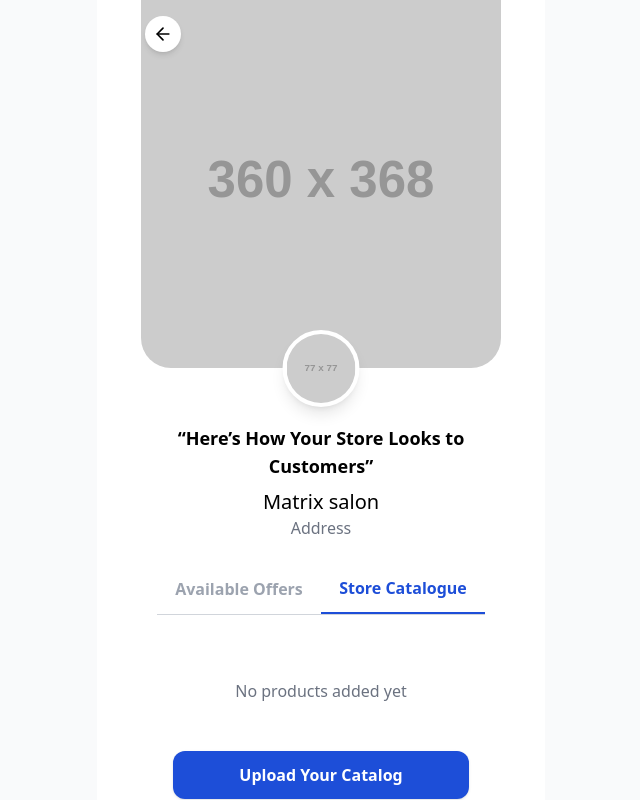
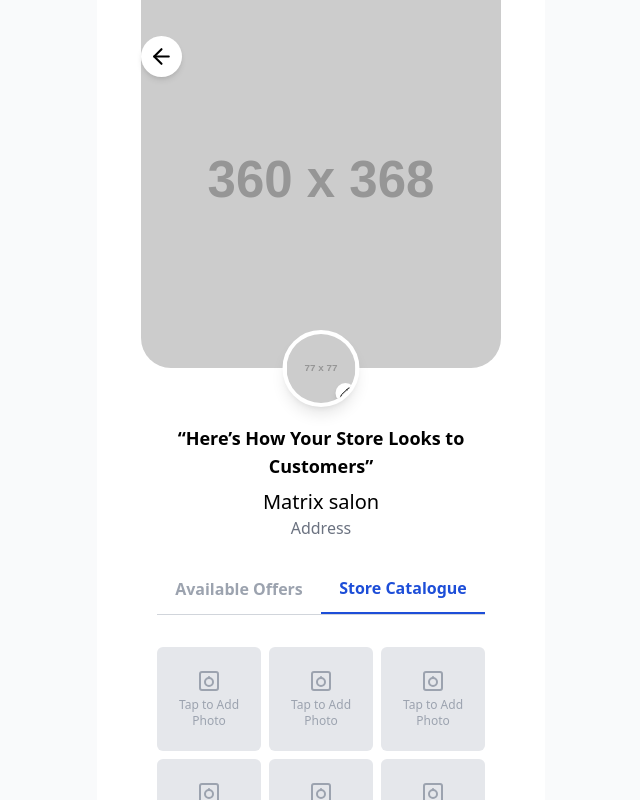
Before and after one commit to DevxD98/Owner-s-page, a React (Vite) app: page /store in a window 1280 px wide. Both pictures are taken after a click on the button "Upload Your Catalog". Shown: the top 800 px of the page, without its empty margins (319-959 px from the left). Built offline with nearby package versions, Linux system fonts and the light colour scheme.

Commit message:
feat: update StorePage with banner adjustment and posts container

```diff
--- a/src/pages/StorePage.jsx
+++ b/src/pages/StorePage.jsx
@@ -1,5 +1,5 @@
-import React, { useState } from 'react';
-import { ArrowLeft } from 'lucide-react';
+import React, { useState, useRef } from 'react';
+import { ArrowLeft, Pencil } from 'lucide-react';
 import { useNavigate } from 'react-router-dom';
 import { useApp } from '../contexts/AppContext';
 
@@ -7,32 +7,70 @@ const StorePage = () => {
   const navigate = useNavigate();
   const { storeName } = useApp();
   const [selectedTab, setSelectedTab] = useState('catalogue');
+  const [showCatalogEditor, setShowCatalogEditor] = useState(false);
+  const [catalogImages, setCatalogImages] = useState(Array(6).fill(null));
+  const [storeBanner, setStoreBanner] = useState("https://via.placeholder.com/360x368");
+  const [storeLogo, setStoreLogo] = useState("https://via.placeholder.com/77");
+
+  const bannerInputRef = useRef(null);
+  const logoInputRef = useRef(null);
+  const catalogInputRefs = useRef(Array(6).fill(null).map(() => React.createRef()));
 
   return (
     <div className="flex flex-col items-center w-full bg-white min-h-screen">
       {/* Store Banner */}
       <div className="relative w-[360px] h-[368px]">
         <img
-          src="https://via.placeholder.com/360x368"
+          src={storeBanner}
           alt="Store Banner"
-          className="w-full h-full object-cover rounded-b-[30px]"
+          className="w-full h-full object-cover rounded-b-[30px] cursor-pointer"
+          onClick={() => bannerInputRef.current.click()}
+        />
+        <input
+          type="file"
+          ref={bannerInputRef}
+          className="hidden"
+          accept="image/*"
+          onChange={(e) => {
+            if (e.target.files && e.target.files[0]) {
+              setStoreBanner(URL.createObjectURL(e.target.files[0]));
+            }
+          }}
         />
 
         {/* Back button */}
         <button
           onClick={() => navigate(-1)}
-          className="absolute top-4 left-1 bg-white rounded-full p-2 shadow-md"
+          className="absolute top-9 left--3 bg-white rounded-full p-2 shadow-md"
         >
-          <ArrowLeft size={20} />
+          <ArrowLeft size={25} />
         </button>
 
         {/* Store Logo */}
         <div className="absolute -bottom-[38.5px] left-1/2 transform -translate-x-1/2 z-10">
-          <div className="w-[77px] h-[77px] rounded-full border-4 border-white overflow-hidden shadow-lg bg-white">
+          <div className="w-[77px] h-[77px] rounded-full border-4 border-white overflow-hidden shadow-lg bg-white relative">
             <img
-              src="https://via.placeholder.com/77"
+              src={storeLogo}
               alt="Store Logo"
-              className="w-full h-full object-cover"
+              className="w-full h-full object-cover cursor-pointer"
+              onClick={() => logoInputRef.current.click()}
+            />
+            <button
+              className="absolute bottom-0 right-0 bg-white rounded-full p-1 shadow-md"
+              onClick={() => logoInputRef.current.click()}
+            >
+              <Pencil size={12} />
+            </button>
+            <input
+              type="file"
+              ref={logoInputRef}
+              className="hidden"
+              accept="image/*"
+              onChange={(e) => {
+                if (e.target.files && e.target.files[0]) {
+                  setStoreLogo(URL.createObjectURL(e.target.files[0]));
+                }
+              }}
             />
           </div>
         </div>
@@ -69,19 +107,81 @@ const StorePage = () => {
         </div>
 
         {/* Tab Content */}
-        <div className="flex-grow w-full text-center text-gray-500 min-h-[120px] flex items-center justify-center">
-
+        <div className="flex-grow w-full text-center text-gray-500 min-h-[120px]">
           {selectedTab === 'offers' ? (
-            <p>This store has no offers currently</p>
+            <div className="flex items-center justify-center h-full">
+              <p>This store has no offers currently</p>
+            </div>
           ) : (
-            <p>No products added yet</p>
+            <div className="w-full">
+              {!showCatalogEditor ? (
+                <div className="flex items-center justify-center h-[120px]">
+                  <p>No products added yet</p>
+                </div>
+              ) : (
+                <div className="mt-4">
+                  <div className="grid grid-cols-3 gap-2 mb-4">
+                    {catalogImages.map((image, index) => (
+                      <div
+                        key={index}
+                        className="aspect-square bg-gray-200 rounded-md flex items-center justify-center overflow-hidden"
+                        onClick={() => catalogInputRefs.current[index].current.click()}
+                      >
+                        {image ? (
+                          <img src={image} alt={`Catalog ${index}`} className="w-full h-full object-cover" />
+                        ) : (
+                          <div className="flex flex-col items-center justify-center text-gray-400 text-xs p-2">
+                            <svg xmlns="http://www.w3.org/2000/svg" width="24" height="24" viewBox="0 0 24 24" fill="none" stroke="currentColor" strokeWidth="2" strokeLinecap="round" strokeLinejoin="round">
+                              <path d="M19 3H5a2 2 0 0 0-2 2v14a2 2 0 0 0 2 2h14a2 2 0 0 0 2-2V5a2 2 0 0 0-2-2z"></path>
+                              <circle cx="12" cy="13" r="4"></circle>
+                              <line x1="12" y1="8" x2="12" y2="8"></line>
+                            </svg>
+                            <span className="mt-1">Tap to Add Photo</span>
+                          </div>
+                        )}
+                        <input
+                          type="file"
+                          ref={catalogInputRefs.current[index]}
+                          className="hidden"
+                          accept="image/*"
+                          onChange={(e) => {
+                            if (e.target.files && e.target.files[0]) {
+                              const newImages = [...catalogImages];
+                              newImages[index] = URL.createObjectURL(e.target.files[0]);
+                              setCatalogImages(newImages);
+                            }
+                          }}
+                        />
+                      </div>
+                    ))}
+                  </div>
+                  <div className="flex gap-2 mt-6 mb-8">
+                    <button
+                      className="flex-1 border border-gray-300 py-3 rounded-xl font-semibold"
+                      onClick={() => setShowCatalogEditor(false)}
+                    >
+                      Edit Catalog
+                    </button>
+                    <button
+                      className="flex-1 bg-blue-700 text-white py-3 rounded-xl font-semibold shadow"
+                      onClick={() => setShowCatalogEditor(false)}
+                    >
+                      Looks Good - Publish
+                    </button>
+                  </div>
+                </div>
+              )}
+            </div>
           )}
         </div>
 
         {/* Upload Catalog Button */}
-        {selectedTab === 'catalogue' && (
+        {selectedTab === 'catalogue' && !showCatalogEditor && (
           <div className="w-full px-4 mb-8">
-            <button className="w-full bg-blue-700 text-white py-3 rounded-xl font-semibold shadow">
+            <button
+              className="w-full bg-blue-700 text-white py-3 rounded-xl font-semibold shadow"
+              onClick={() => setShowCatalogEditor(true)}
+            >
               Upload Your Catalog
             </button>
           </div>
```
